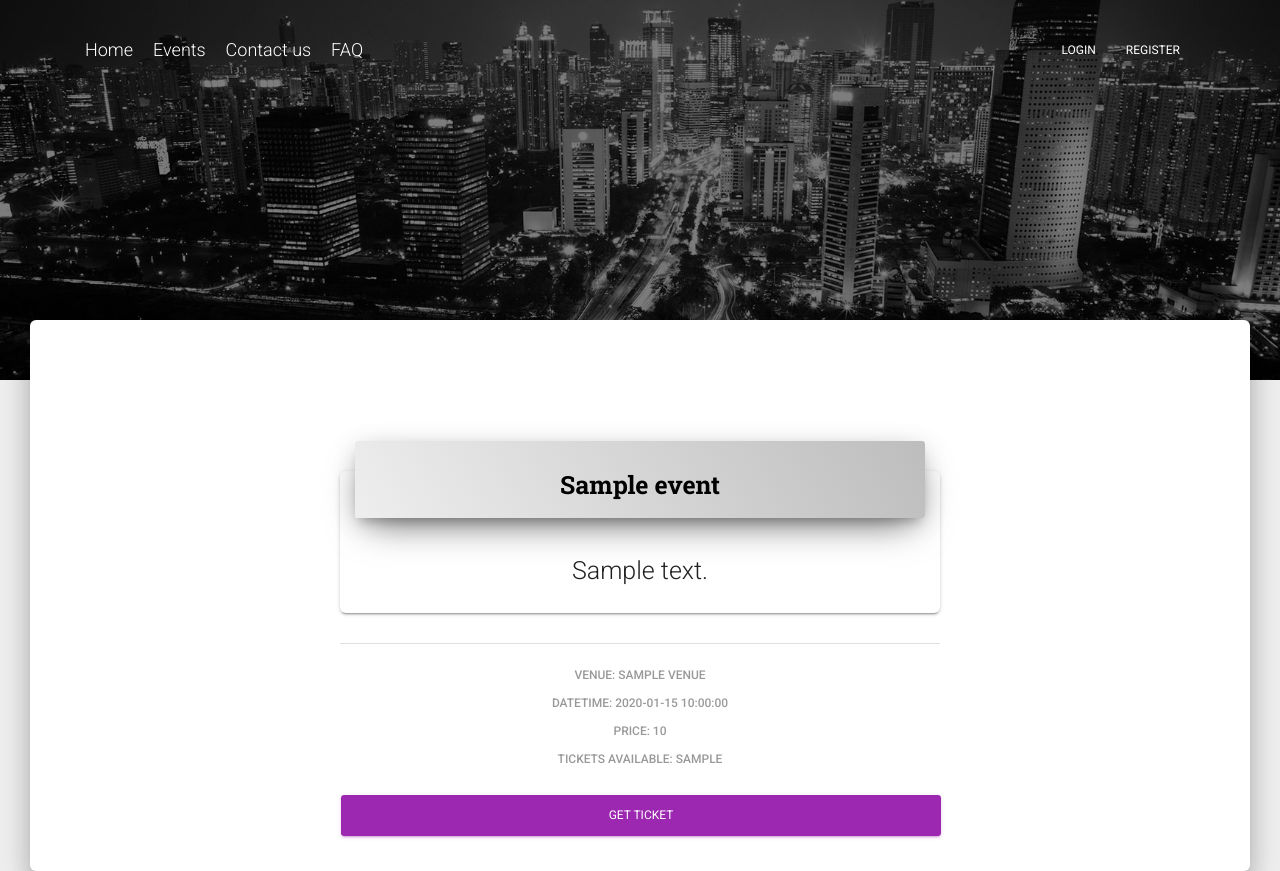
After one commit to Terkea/kiosk, a Python web app: template application/application/templates/event.html in a window 1280 px wide. The commit adds this page. Run offline with Jinja, Linux system fonts and the light colour scheme; the template is opened without the code that fills it: most values are stand-ins (such as "Sample title", 1, 10 or a date in 2020); some libraries are stand-ins or nearby versions.

Commit message:
event/id | description as text for events

```diff
--- a/application/application/models/Event.py
+++ b/application/application/models/Event.py
@@ -1,4 +1,4 @@
-from sqlalchemy import Column, Integer, String, ForeignKey, Sequence
+from sqlalchemy import Column, Integer, String, ForeignKey, Sequence, Text
 from sqlalchemy.orm import relationship
 from application.database import Base
 
@@ -11,7 +11,7 @@ class Event(Base):
     venue = Column(String(255), nullable=False)
     datetime = Column(String(255), nullable=False)
     entry_price = Column(String(255), nullable=False)
-    description = Column(String(255), nullable=False)
+    description = Column(Text(), nullable=False)
     event_type = Column(String(255), nullable=False)
     slots_available = Column(String(255), nullable=False)
     picture = Column(String(255))
--- /dev/null
+++ b/application/application/templates/event.html
@@ -0,0 +1,45 @@
+{% extends "base_template.html" %}
+{% block content %}
+<script>
+    navbar.classList.add('navbar-color-on-scroll');
+    navbar.classList.add('bg-primary');
+</script>
+  <div class="page-header header-filter" data-parallax="true" style="background-image: url({{url_for('static', filename='assets/img/city-profile.jpg')}});"></div>
+  <div class="main main-raised">
+    <div class="profile-content">
+      <div class="container">
+        <div class="row">
+          <div class="col-md-9 ml-auto mr-auto">
+            <div class="profile">
+            </div>
+          </div>
+        </div>
+
+        <div class="description text-center">
+            <div class="card" style="margin-top: 150px;">
+            <div class="card-header">
+            <h3 class="card-title">{{ event.name }}</h3>
+            </div>
+                <div class="card-body">
+                    <h3>{{event.description}}</h3>
+                </div>
+            </div>
+            <div class="card-footer">
+                <h6><span>Venue: </span>{{ event.venue }}</h6>
+                <h6><span>Datetime: </span>{{ event.datetime }}</h6>
+                <h6><span>Price: </span>{{ event.entry_price }}</h6>
+                <h6><span>Tickets available: </span>{{ event.slots_available }}</h6>
+            </div>
+            <button type="button" class="btn btn-primary btn-block" data-toggle="modal" data-target="#changePassword">Get ticket</button>
+        </div>
+      </div>
+    </div>
+
+{% endblock content %}
+
+{% block javascript %}
+<script>
+body.classList.add("profile-page");
+body.classList.add("sidebar-collapse");
+</script>
+{% endblock javascript %}
```
Also changed, not shown: application/application/routes.py (+10 -3 lines), application/application/templates/events.html (+5 -10 lines).
